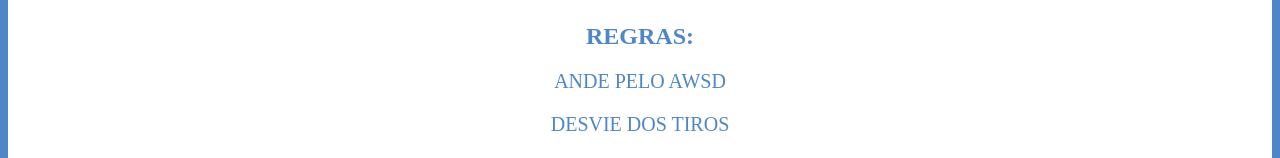
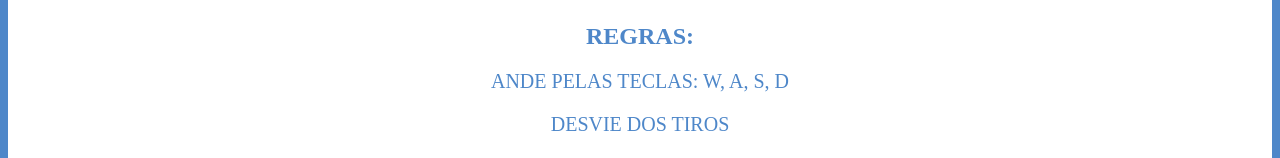
Before and after one commit to HG0304/Jogo-DEV-WEB, a website: page public/Mygame/Menu.html in a window 1280 px wide. Shown: the part 228-386 px from the top of the page. Drawn offline with Linux system fonts and the light colour scheme.

Commit message:
pronto 1.0

```diff
--- a/public/Mygame/Menu.html
+++ b/public/Mygame/Menu.html
@@ -15,7 +15,7 @@
   </div>
   <div class="CRegras">
     <h2 class="Regras">Regras:</h2>
-    <p> Ande pelo awsd</p>
+    <p> Ande pelas teclas: W, A, S, D</p>
     <p>Desvie dos tiros</p>
     <p>Cuidado! A velocidade dos tiros aumenta a cada 7 segundos</p>
     <p>Sobreviva o máximo tempo possível</p>
```
